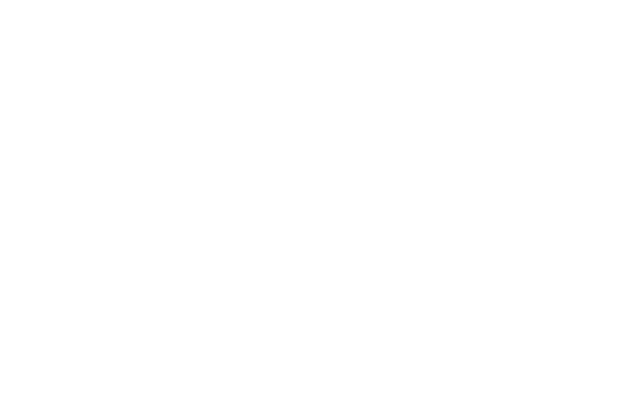
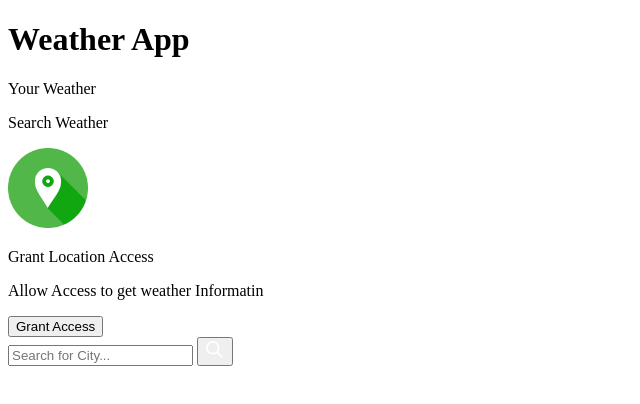
Before and after one commit to ahtasham2001/JavascriptProject, a plain HTML site: page 6.webWeatherApp/index.html in a window 1280 px wide. Shown: the whole page, without its empty margins (0-640 px from the left). Drawn offline with Linux system fonts and the light colour scheme.

Commit message:
html half done

```diff
--- a/6.webWeatherApp/app.js
+++ b/6.webWeatherApp/app.js
@@ -0,0 +1,2 @@
+document.querySelector("[data-userWeather]")
+document.querySelector("[data-searchWeather]")
--- a/6.webWeatherApp/index.html
+++ b/6.webWeatherApp/index.html
@@ -7,6 +7,32 @@
     <link rel="stylesheet" href="style.css">
 </head>
 <body>
+    <div class="wrapper">
+        <h1>Weather App</h1>
+        <div class="tab-container">
+            <p class="tab" data-userWeather>Your Weather</p>
+            <p class="tab" data-searchWeather>Search Weather</p>
+        </div>
+
+        <div class="weather-container">
+
+            <!-- grant location container -->
+            <div class="grant-location-container">
+                <img src="Assets/location.png" width="80" height="80" loading="lazy">
+                <p>Grant Location Access</p>
+                <p>Allow Access to get weather Informatin</p>
+                <button class="btn" data-grantAccess>Grant Access</button>
+            </div>
+
+            <!-- search form -> form container -->
+            <form class="form-container" data-searchForm>
+                <input placeholder="Search for City..." data-searchInput>
+                <button class="btn">
+                    <img src="Assets/search.png" width="20" height="20" loading="lazy">
+                </button>
+            </form>
+        </div>
+    </div>
     <script src="app.js"></script>
 </body>
 </html>
```
Also changed, not shown: 6.webWeatherApp/Assets/cloud.png (added), 6.webWeatherApp/Assets/humidity.png (added), 6.webWeatherApp/Assets/location.png (added), 6.webWeatherApp/Assets/not-found.png (added), 6.webWeatherApp/Assets/search.png (added), 6.webWeatherApp/Assets/wind.png (added), 1 other file.
